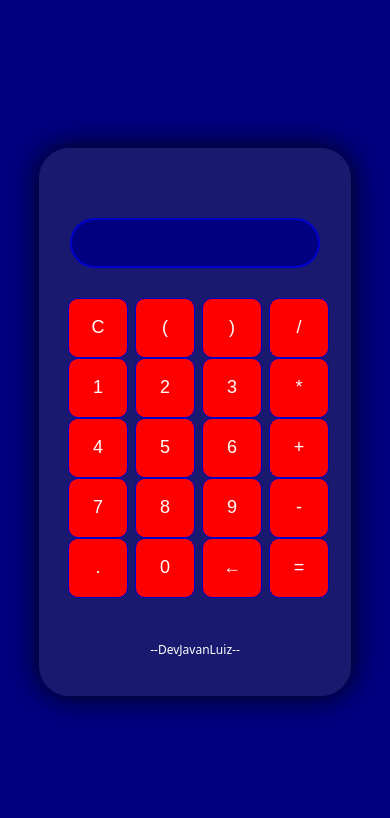
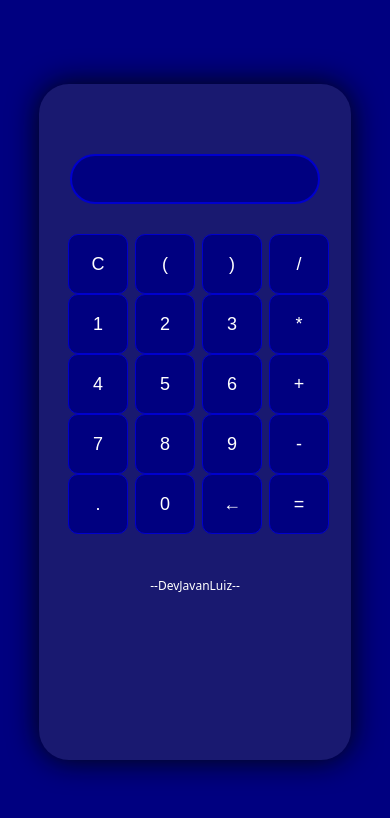
Before and after one commit to DevJavanLuiz/Calculadora, a plain HTML site: page index.html in a window 390 px wide. Drawn offline with Linux system fonts and the light colour scheme.

Commit message:
Add files via upload

```diff
--- a/assets/css/style.css
+++ b/assets/css/style.css
@@ -127,7 +127,7 @@ footer p:hover{
 
         .result {
              width: 80%;
-             height: 65%;
+             height: 80%;
          }
 
          .result-calc{
@@ -144,7 +144,6 @@ footer p:hover{
             width: 60px;
             height: 60px;
             background-color: var(--primary-color);
-            background-color: red;
             font-size: 18px;
             margin-left: 7px;
         }
```
